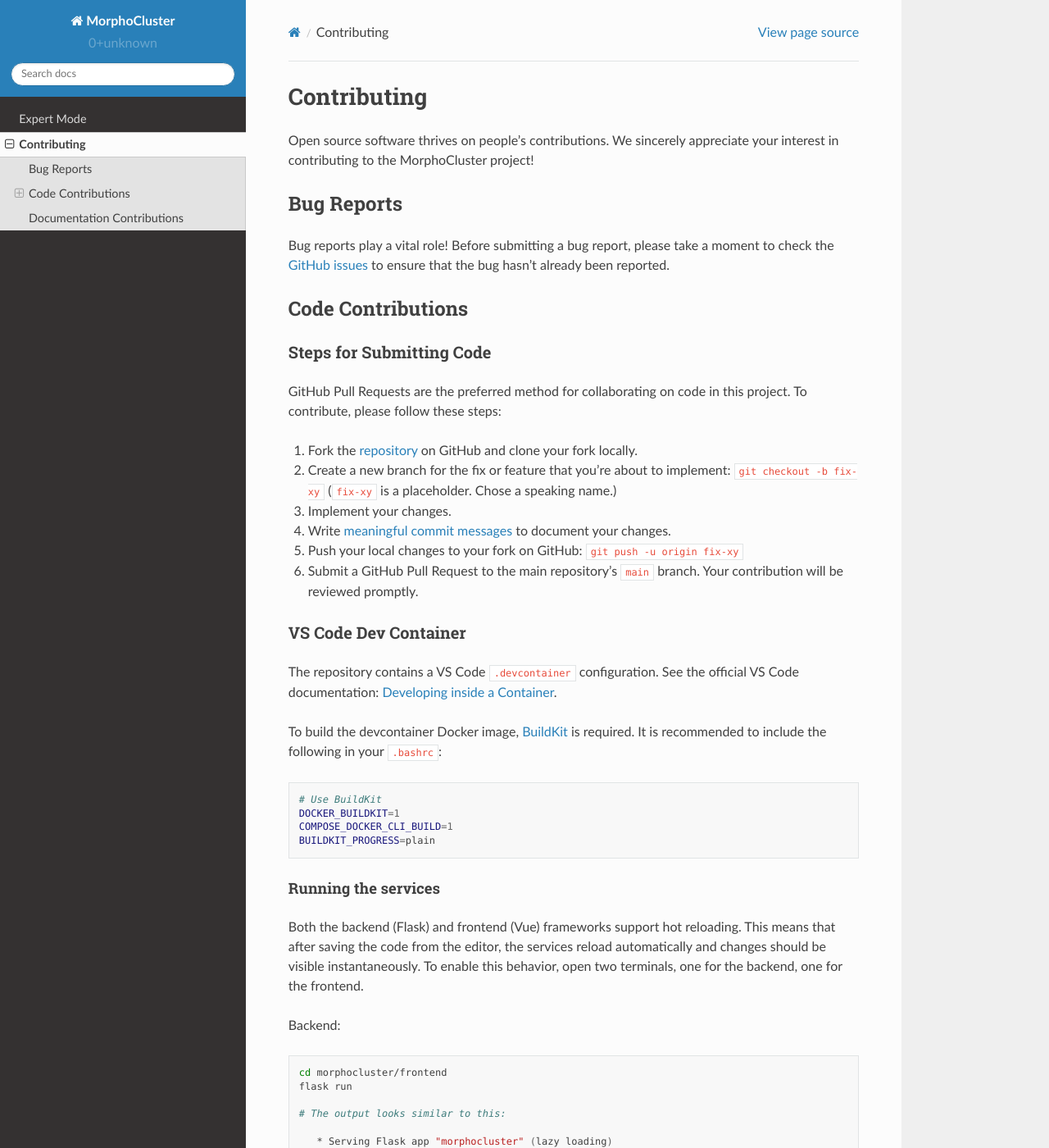
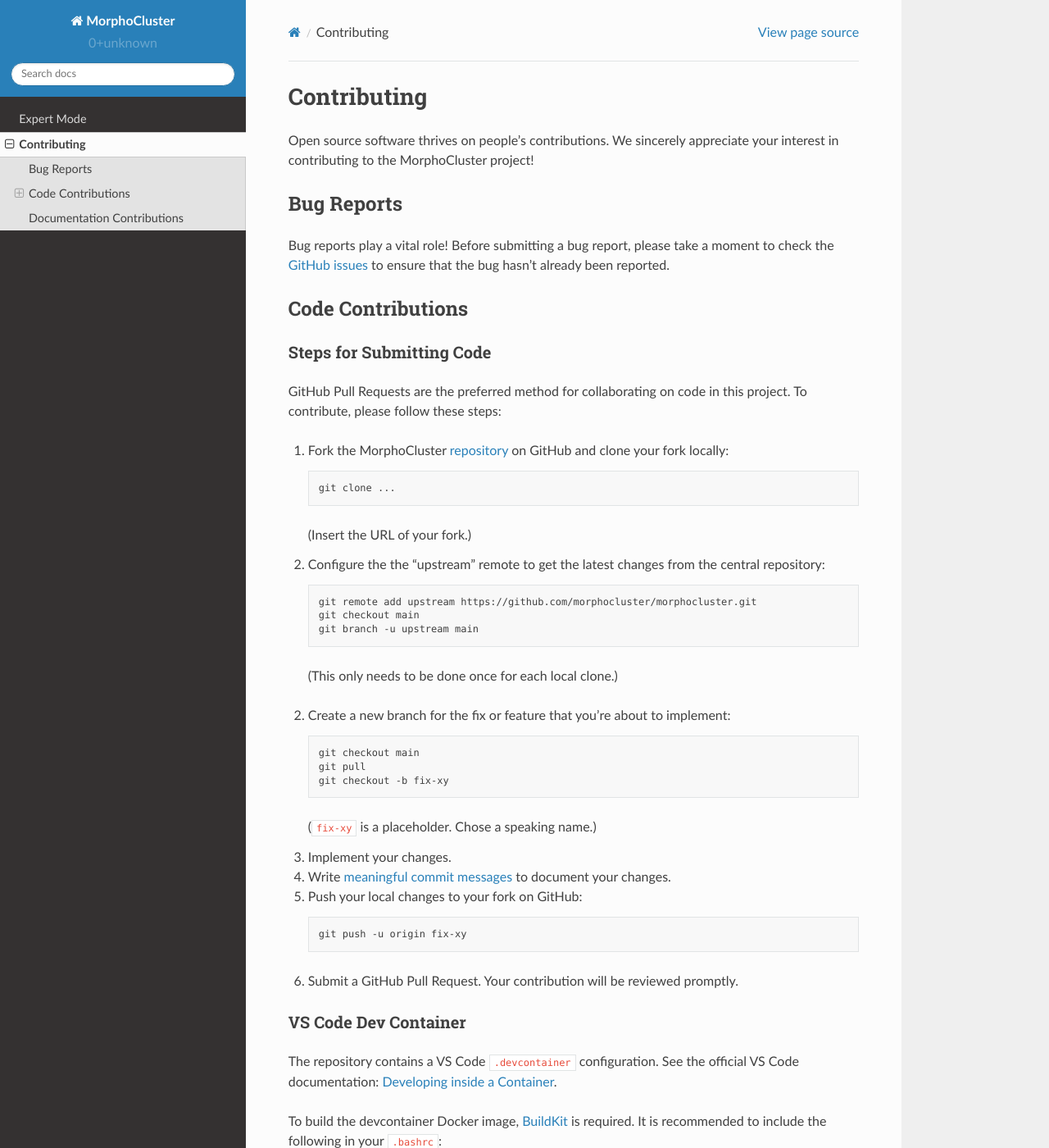
Before and after one commit to morphocluster/morphocluster, a Sphinx documentation site: the page built from docs/contributing.rst, in a window 1280 px wide and 1400 px high. Shown: the whole window at 82% size. Built offline with Sphinx 7.4.7 and the Read the Docs theme 2.0.0, drawn with Linux system fonts in a browser that asks for light colours; some of the changed text lies outside the part shown.

Commit message:
Update Steps for Submitting Code

```diff
--- a/docs/contributing.rst
+++ b/docs/contributing.rst
@@ -24,17 +24,48 @@
 on code in this project.
 To contribute, please follow these steps:
 
-1. Fork the `repository`_ on GitHub and clone your fork locally.
+1. Fork the MorphoCluster `repository`_ on GitHub and clone your fork locally:
+
+   ..  code-block:: sh
+
+      git clone ...
+
+   (Insert the URL of your fork.)
+
+2. Configure the the "upstream" remote to get the latest changes from the central repository:
+
+   ..  code-block:: sh
+
+      git remote add upstream https://github.com/morphocluster/morphocluster.git
+      git checkout main
+      git branch -u upstream main
+
+   (This only needs to be done once for each local clone.)
+
 2. Create a new branch for the fix or feature that you're about to implement:
-   `git checkout -b fix-xy`
+
+   ..  code-block:: sh
+
+      git checkout main
+      git pull
+      git checkout -b fix-xy
+
    (`fix-xy` is a placeholder. Chose a speaking name.)
+
 3. Implement your changes.
+
 4. Write `meaningful commit messages <https://chris.beams.io/posts/git-commit/>`_ to document your changes.
-5. Push your local changes to your fork on GitHub: `git push -u origin fix-xy`
-6. Submit a GitHub Pull Request to the main repository's ``main`` branch.
-   Your contribution will be reviewed promptly.
+
+5. Push your local changes to your fork on GitHub:
+
+   ..  code-block:: sh
+
+      git push -u origin fix-xy
+
+6. Submit a GitHub Pull Request. Your contribution will be reviewed promptly.
 
 .. _repository: https://github.com/morphocut/morphocut
+
 
 VS Code Dev Container
 ~~~~~~~~~~~~~~~~~~~~~
@@ -107,6 +138,7 @@
 Dependencies are declared in `environment.base.yaml` (general) and `environment.dev.yaml` (development only).
 Run `gen_conda-lock.sh` to regenerate the lock file, then rebuild the devcontainer.
 
+
 Code Style
 ~~~~~~~~~~
 
```
Also changed, not shown: other parts of docs/contributing.rst (+0 -2 lines).
